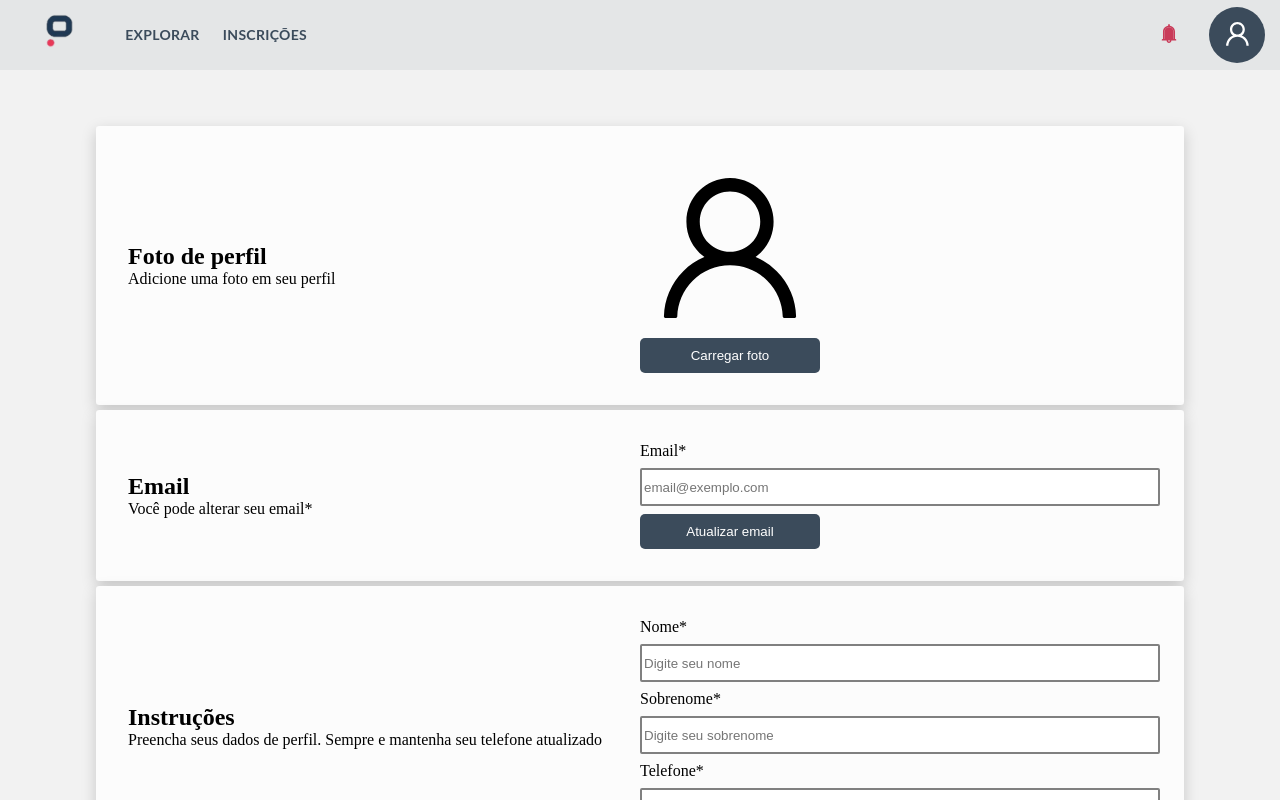
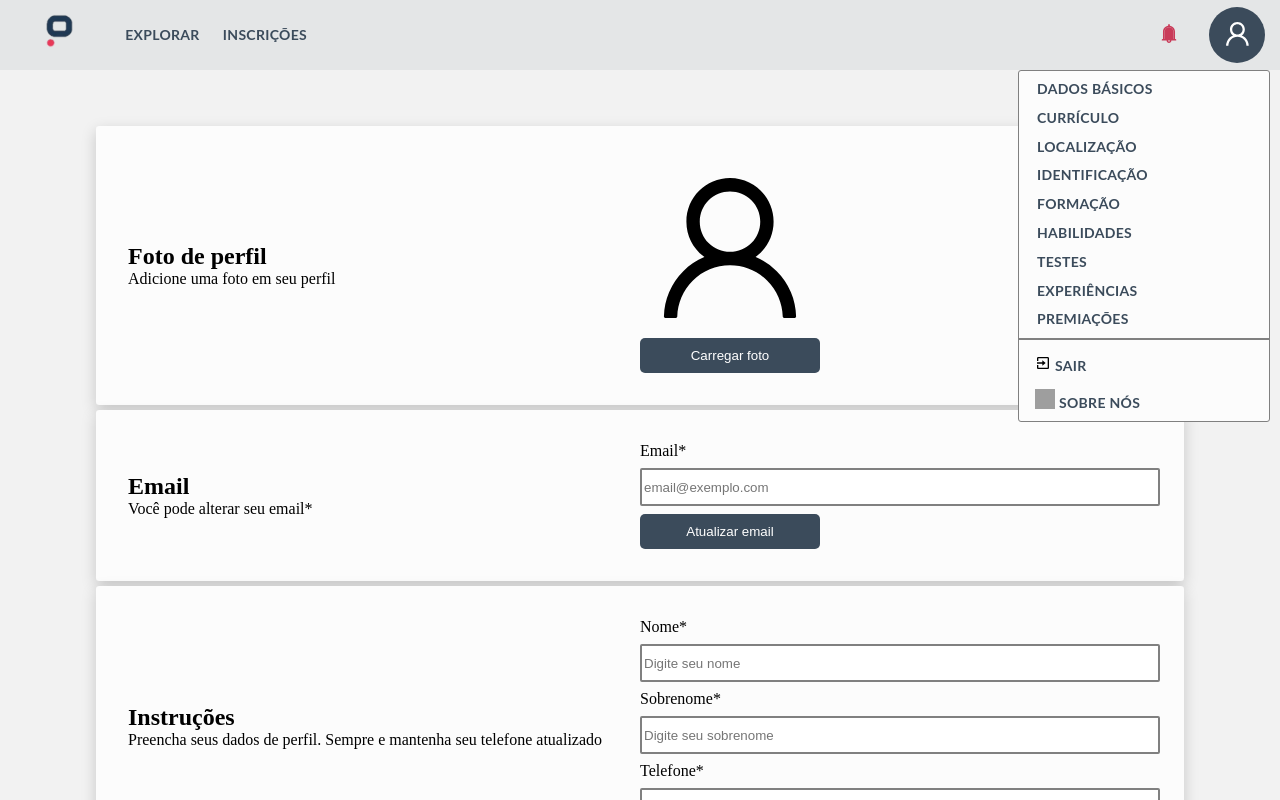
Before and after one commit to fernandocfbf/preparoCodeChallenge, a React (Create React App) app in the folder preparo_clone/: page /dados in a window 1280 px wide. Both pictures are taken after a click on the button 1236 px from the left and 35 px from the top of the page. Shown: the top 800 px of the page. Built offline with nearby package versions, Linux system fonts and the light colour scheme; grey boxes are pictures that could not be loaded.

Commit message:
Clonei parcialmente o submenu da empresa, necessita ajustar as cores e tamanho da fonte, além disso precisa criar links para transitar entre as páginas

```diff
--- a/preparo_clone/src/components/Header/index.js
+++ b/preparo_clone/src/components/Header/index.js
@@ -1,7 +1,11 @@
 import styles from './styles.module.scss'
 import {AiTwotoneBell, AiOutlineUser} from 'react-icons/ai'
+import { useState } from 'react'
+import Submenu from '../Submenu'
 
 export default function Header(){
+
+  const [enable_menu, setEnableMenu] = useState(false)
 
   return(
     <div className={styles.header}>
@@ -14,9 +18,16 @@ export default function Header(){
       <button className={styles.bell}>
         <AiTwotoneBell color="#c93b59" size="50%"></AiTwotoneBell>
       </button>
-      <button className={styles.user}>
+      <button className={styles.user} onClick={()=> setEnableMenu(!enable_menu)}>
         <AiOutlineUser color="#ffff" size="70%"></AiOutlineUser>
       </button>
+
+      {enable_menu ?
+      (
+        <Submenu></Submenu>
+      ) :
+      ""
+      }
     </div>
   )
 
--- a/preparo_clone/src/components/Header/styles.module.scss
+++ b/preparo_clone/src/components/Header/styles.module.scss
@@ -38,7 +38,6 @@
     text-align: center;
     border-radius: 50%;
     border: none;
-
   }
 }
 
@@ -52,7 +51,6 @@
     cursor: pointer;
     background-color: rgba(0, 0, 0, 0.04);
   }
-
 }
 
 .bell {
@@ -65,12 +63,15 @@
     cursor: pointer;
     background-color: rgba(0, 0, 0, 0.04);
   }
-
 }
 
-.user{
+.user {
   margin-left: 12px;
   height: 56px;
   width: 56px;
   background: var(--blue);
+
+  &:hover{
+    cursor: pointer;
   }
+}
--- /dev/null
+++ b/preparo_clone/src/components/Submenu/index.js
@@ -0,0 +1,31 @@
+import styles from './styles.module.scss'
+import { BiExit } from 'react-icons/bi'
+
+export default function Submenu() {
+  return (
+    <div className={styles.submenu}>
+      <p>Dados básicos</p>
+      <p>Currículo</p>
+      <p>Localização</p>
+      <p>Identificação</p>
+      <p>Formação</p>
+      <p>Habilidades</p>
+      <p>Testes</p>
+      <p>Experiências</p>
+      <p>Premiações</p>
+
+      <span></span>
+
+      <div className={styles.icon}>
+        <BiExit></BiExit>
+        <p>Sair</p>
+      </div>
+
+      <div className={styles.icon}>
+        <img src={'/logo192'}/>
+        <p>Sobre nós</p>
+      </div>
+
+    </div>
+  )
+}
--- /dev/null
+++ b/preparo_clone/src/components/Submenu/styles.module.scss
@@ -0,0 +1,59 @@
+.submenu {
+  display: block;
+  position: absolute;
+  border-radius: 3px;
+  border-style: solid;
+  border-width: 1px;
+  border-color: gray;
+  top: 70px;
+  right: 10px;
+  width: 250px;
+  height: 350px;
+  background-color: var(--container_background);
+
+  p {
+    color: var(--blue);
+    margin-left: 1rem;
+    margin-top: 8px;
+    transition: color 0.2s;
+    font-style: normal;
+    font-weight: 700;
+    font-size: 14px;
+    line-height: 120%;
+    transition: color 0.3s;
+    border: 2px solid transparent;
+    font-family: Lato;
+    letter-spacing: 0.3px;
+    text-transform: uppercase;
+
+    &:hover {
+      cursor: pointer;
+      color: var(--red);
+    }
+  }
+
+  span{
+    display: flex;
+    width: 100%;
+    height: 2px;
+    margin: 8px 0px;
+    background-color: gray;
+  }
+
+  .icon{
+    display: flex;
+    align-items: center;
+    width: 100%;
+    margin-left: 1rem;
+    margin-bottom: 8px;
+
+    img{
+      width: 20px;
+      height: 20px;
+    }
+
+    p{
+      margin-left: 2px;
+    }
+  }
+}
--- a/preparo_clone/src/pages/dados/styles.module.scss
+++ b/preparo_clone/src/pages/dados/styles.module.scss
@@ -14,11 +14,14 @@
   width: 100%;
 
   button {
+    width: 10rem;
+    height: 3rem;
+    font-size: large;
     background-color: var(--red);
-    height: 35px;
-    width: 150px;
+    border: none;
+    padding: 0.5rem 2rem;
+    border-radius: 0.5rem;
     color: white;
-    border-radius: 5px;
   }
 }
 
```
Lines whose indentation alone changed are shown as unchanged.
